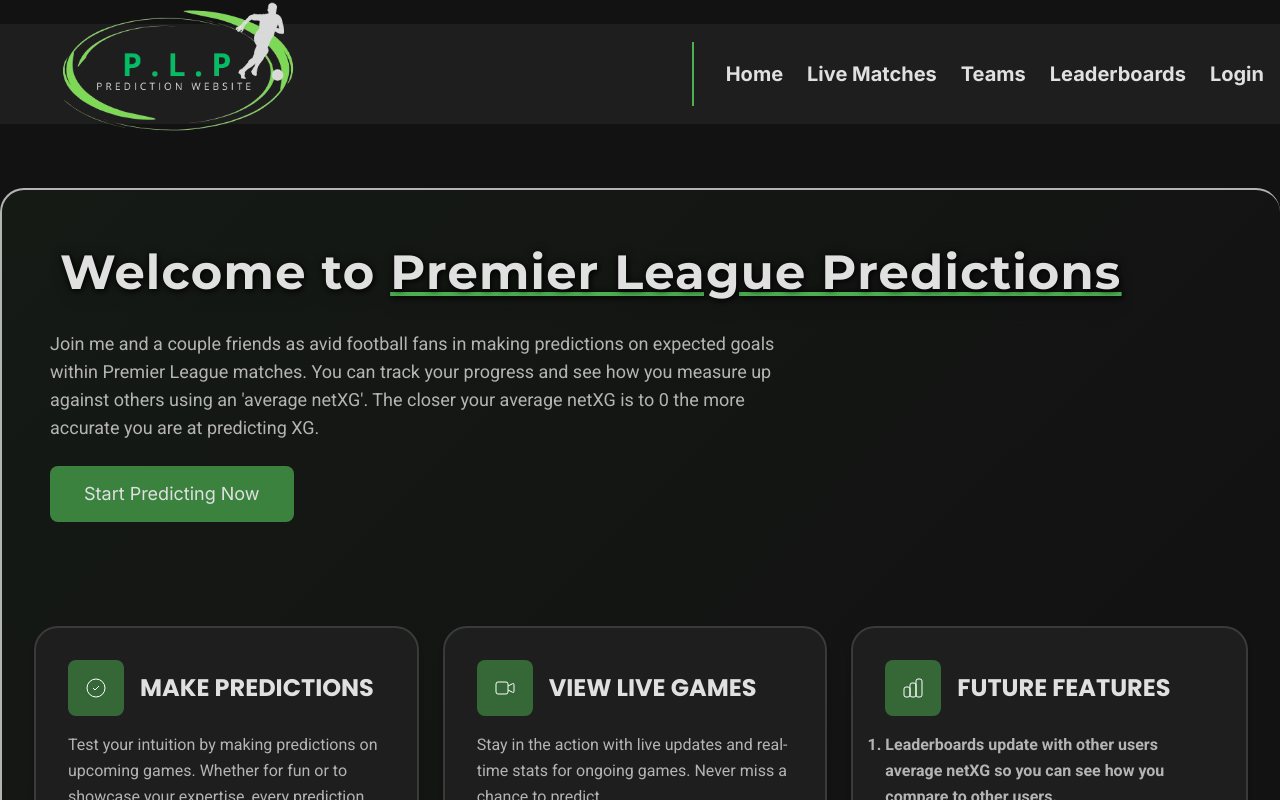
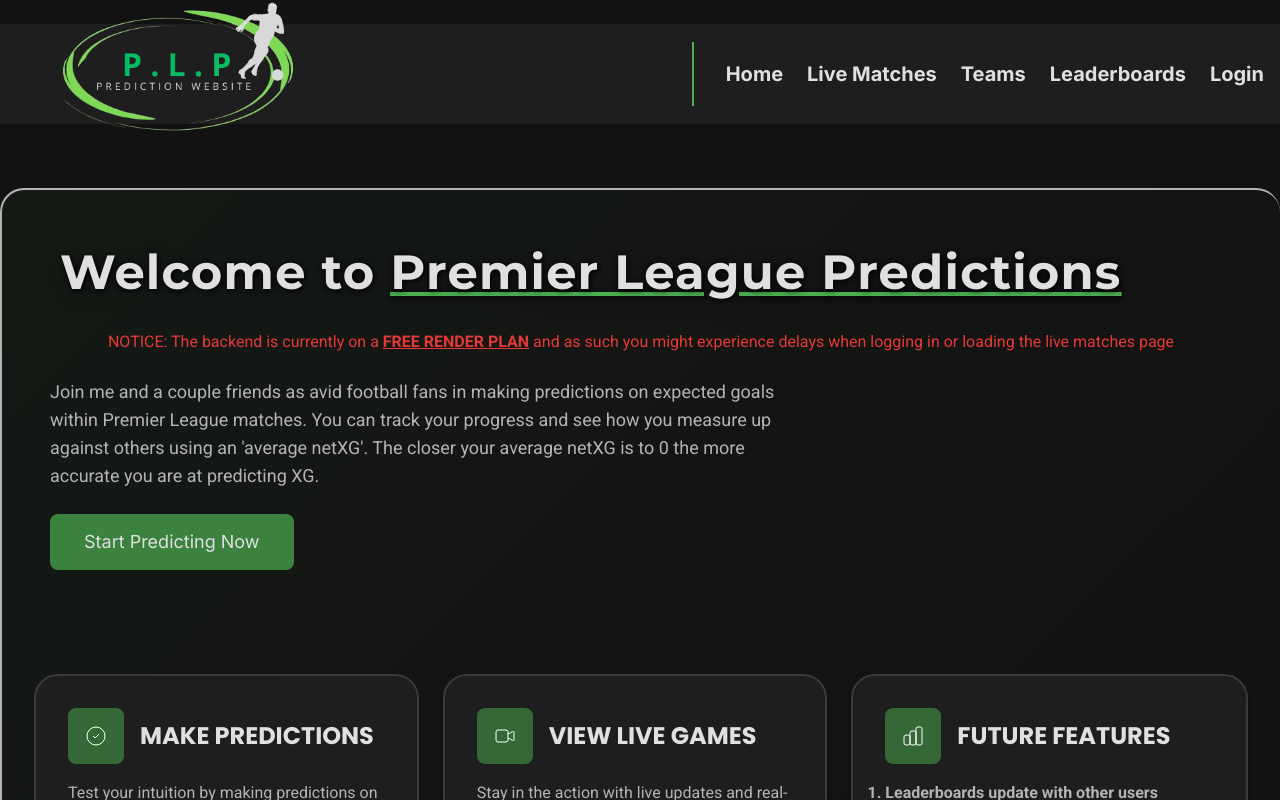
Before and after one commit to SmithNJ13/PredictionSite, a React (Vite) app in the folder frontend/: page / in a window 1280 px wide. Shown: the top 800 px of the page. Built offline with nearby package versions, Linux system fonts and the light colour scheme.

Commit message:
adding notice to home page

```diff
--- a/frontend/src/pages/Home/index.tsx
+++ b/frontend/src/pages/Home/index.tsx
@@ -27,7 +27,8 @@
               Premier League Predictions
             </span>
           </h1>
-          <p className="text-lg text-secondaryText font-mainText mb-6 max-w-3xl">
+          <h2 className="my-2 text-error font-mainText text-center">NOTICE: The backend is currently on a <span className="underline font-bold hover:text-white hover:cursor-pointer"><a href="https://render.com/docs/free#spinning-down-on-idle">FREE RENDER PLAN</a></span> and as such you might experience delays when logging in or loading the live matches page</h2>
+          <p className="text-lg text-secondaryText font-mainText my-6 max-w-3xl">
             Join me and a couple friends as avid football fans in making predictions on expected
             goals within Premier League matches. You can track your progress and see how you measure up
             against others using an 'average netXG'.
```
